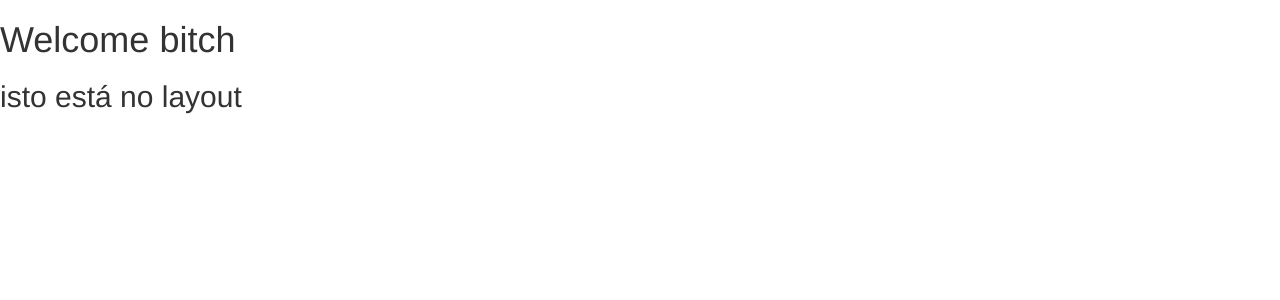
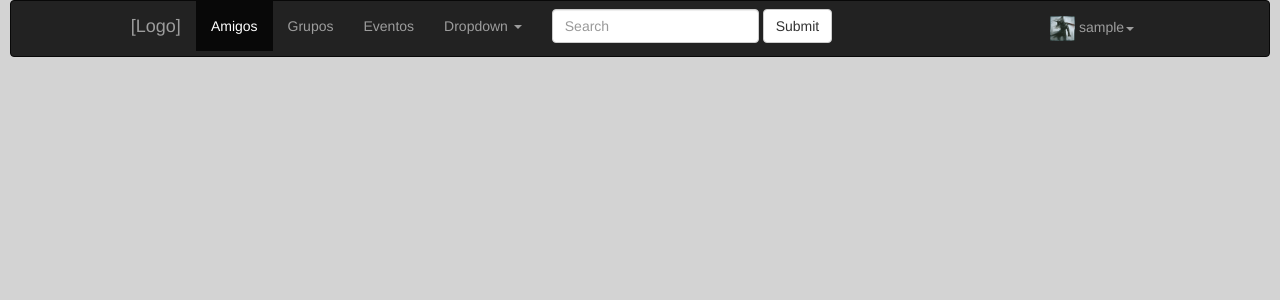
Before and after one commit to 0xKush/ET3_Grupo1, a PHP site: page /Views/layouts/base.php in a window 1280 px wide. Shown: the top 300 px of the page. Run offline with PHP 8.4, Linux system fonts and the light colour scheme; the visitor is signed in with stand-in values (Sample User, id 1).

Commit message:
First scratch of some views

```diff
--- a/Controllers/USER_Controller.php
+++ b/Controllers/USER_Controller.php
@@ -24,7 +24,7 @@ class USER_Controller extends BaseController {
                 $user = $this->userModel->show_by_username($_POST["user"]);
                 $_SESSION["currentuser"] = $user->getUser();
                 $_SESSION["currentuserid"] = $user->getID();
-                $this->view->redirect("user", "home");
+                $this->view->redirect("user", "showcurrent","id=".$_SESSION['currentuserid']);
             }else{
                 $errors = array();
                 $errors["general"] = i18n("User is not valid");
@@ -36,8 +36,7 @@ class USER_Controller extends BaseController {
     }
 
     public function home(){
-    	$this->view->setVariable("title","Home");
-    	$this->view->render("user","USER_HOME_Vista");
+    	$this->view->redirect("user", "showcurrent","id=".$_SESSION['currentuserid']);
     }
 
     public function showall()
--- a/Views/layouts/base.php
+++ b/Views/layouts/base.php
@@ -9,7 +9,7 @@ $currentuser = $view->getVariable("currentusername");
     <head>
 	<title><?= $view->getVariable("title", "no title") ?></title>
 	<meta charset="utf-8">
-	<link rel="stylesheet" href="css/bootstrap.min.css" type="text/css">
+	<link rel="stylesheet" href="https://maxcdn.bootstrapcdn.com/bootstrap/3.3.7/css/bootstrap.min.css" type="text/css">
 	<link rel="stylesheet" href="font-awesome/css/font-awesome.min.css" type="text/css">
 	<link rel="stylesheet" href="css/style.css" type="text/css">
 
@@ -25,17 +25,70 @@ $currentuser = $view->getVariable("currentusername");
     <body>
 	<!-- header -->
 	<header>
-	<h1>Welcome bitch</h1>
-		<h2>isto está no layout</h2>
+		<nav class="navbar navbar-inverse">
+  <div class="container-fluid col-md-10 col-md-offset-1">
+    <!-- Brand and toggle get grouped for better mobile display -->
+    <div class="navbar-header">
+      <button type="button" class="navbar-toggle collapsed" data-toggle="collapse" data-target="#bs-example-navbar-collapse-1" aria-expanded="false">
+        <span class="sr-only">Toggle navigation</span>
+        <span class="icon-bar"></span>
+        <span class="icon-bar"></span>
+        <span class="icon-bar"></span>
+      </button>
+      <a class="navbar-brand" href="index.php?controller=user&action=home">[Logo]</a>
+    </div>
+
+    <!-- Collect the nav links, forms, and other content for toggling -->
+    <div class="collapse navbar-collapse" id="bs-example-navbar-collapse-1">
+      <ul class="nav navbar-nav">
+        <li class="active"><a href="#">Amigos<span class="sr-only">(current)</span></a></li>
+        <li><a href="index.php?controller=group&action=showall">Grupos</a></li>
+        <li><a href="index.php?controller=event&action=showall">Eventos</a></li>
+        <li class="dropdown">
+          <a href="#" class="dropdown-toggle" data-toggle="dropdown" role="button" aria-haspopup="true" aria-expanded="false">Dropdown <span class="caret"></span></a>
+          <ul class="dropdown-menu">
+            <li><a href="#">Action</a></li>
+            <li><a href="#">Another action</a></li>
+            <li><a href="#">Something else here</a></li>
+            <li role="separator" class="divider"></li>
+            <li><a href="#">Separated link</a></li>
+            <li role="separator" class="divider"></li>
+            <li><a href="#">One more separated link</a></li>
+          </ul>
+        </li>
+      </ul>
+      <form class="navbar-form navbar-left">
+        <div class="form-group">
+          <input type="text" class="form-control" placeholder="Search">
+        </div>
+        <button type="submit" class="btn btn-default">Submit</button>
+      </form>
+      <ul class="nav navbar-nav navbar-right">
+        <li class="dropdown">
+          <a href="#" class="dropdown-toggle" data-toggle="dropdown" role="button" aria-haspopup="true" aria-expanded="false"><img src="media/profileImages/test.jpg" alt="" style="height: 25px;width: 25px;">  <?=$_SESSION['currentuser'] ?><span class="caret"></span></a>
+          <ul class="dropdown-menu">
+            <li><a href="index.php?controller=user&action=showcurrent&id=<?= $_SESSION['currentuserid']?>">Ver perfil</a></li>
+            <li><a href="index.php?controller=">Mensaxes</a></li>
+            <li><a href="#">Something else here</a></li>
+            <li role="separator" class="divider"></li>
+            <li><a href="index.php?controller=user&action=logout"><i class="fa fa-exit">Sair</i></a></li>
+          </ul>
+        </li>
+      </ul>
+    </div><!-- /.navbar-collapse -->
+  </div><!-- /.container-fluid -->
+</nav>
 	</header>
 
 	<main>
 	    <div id="flash">
-		<?= $view->popFlash() ?>
+		      <?= $view->popFlash() ?>
 	    </div>
 
-	    <div class="col-xs-12 col-md-8 col-md-offset-2">
-	    	<?= $view->getFragment(ViewManager::DEFAULT_FRAGMENT) ?>
+	    <div class="col-xs-12 col-md-10 col-md-offset-1" >
+        <div class="container-fluid">
+          <?= $view->getFragment(ViewManager::DEFAULT_FRAGMENT) ?>
+        </div>
 	    </div>
 
 
@@ -49,7 +102,7 @@ $currentuser = $view->getVariable("currentusername");
 	     ================================================== -->
 	<!-- Placed at the end of the document so the pages load faster -->
 	<script src="js/jquery.min.js"></script>
-  	<script src="js/bootstrap.min.js"></script>
+  	<script src="https://maxcdn.bootstrapcdn.com/bootstrap/3.3.7/js/bootstrap.min.js"></script>
 
     </body>
 </html>
--- a/Views/user/USER_HOME_Vista.php
+++ /dev/null
@@ -1,5 +0,0 @@
-<div>
-	<h1 class="page-header">'Tamos testiando wey</h1>
-	<p>isto é a vista interna</p>
-	<p>Lorem ipsum dolor sit amet, consectetur adipisicing elit. Minima magni facilis, alias? Accusantium, aliquam eos aut iste, obcaecati nobis assumenda debitis sapiente quisquam harum, ipsum maiores error, similique adipisci recusandae?</p>
-</div>
--- a/css/style.css
+++ b/css/style.css
@@ -0,0 +1,8 @@
+body{
+	background-color: #d3d3d3;
+}
+
+nav{
+	margin-left: 10px;
+	margin-right: 10px;
+}
```
Also changed, not shown: Views/event/EVENT_SHOWALL_Vista.php (added, +44 -0 lines), Views/group/GROUP_SHOWALL_Vista.php (added, +44 -0 lines), Views/user/USER_SHOWALL_vista.php (added, +44 -0 lines), Views/user/USER_SHOWCURRENT_vista.php (added, +55 -0 lines), media/profileImages/test.jpg (added).
